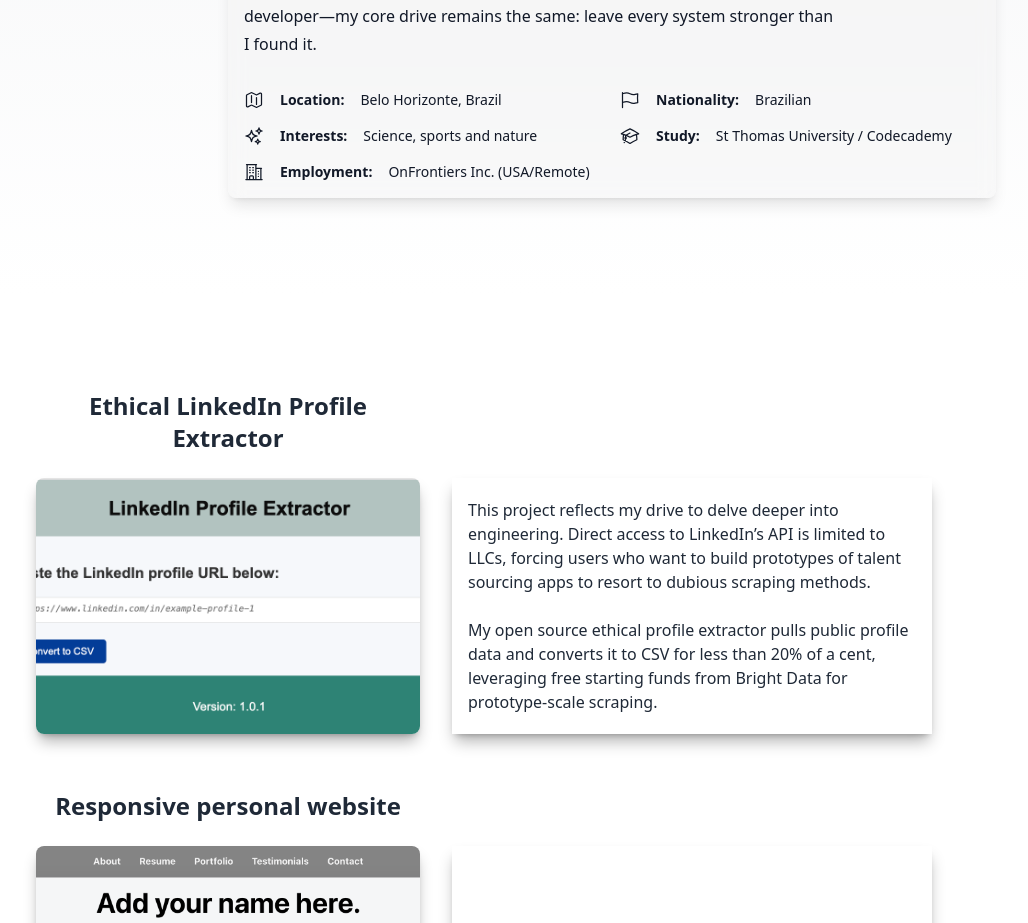
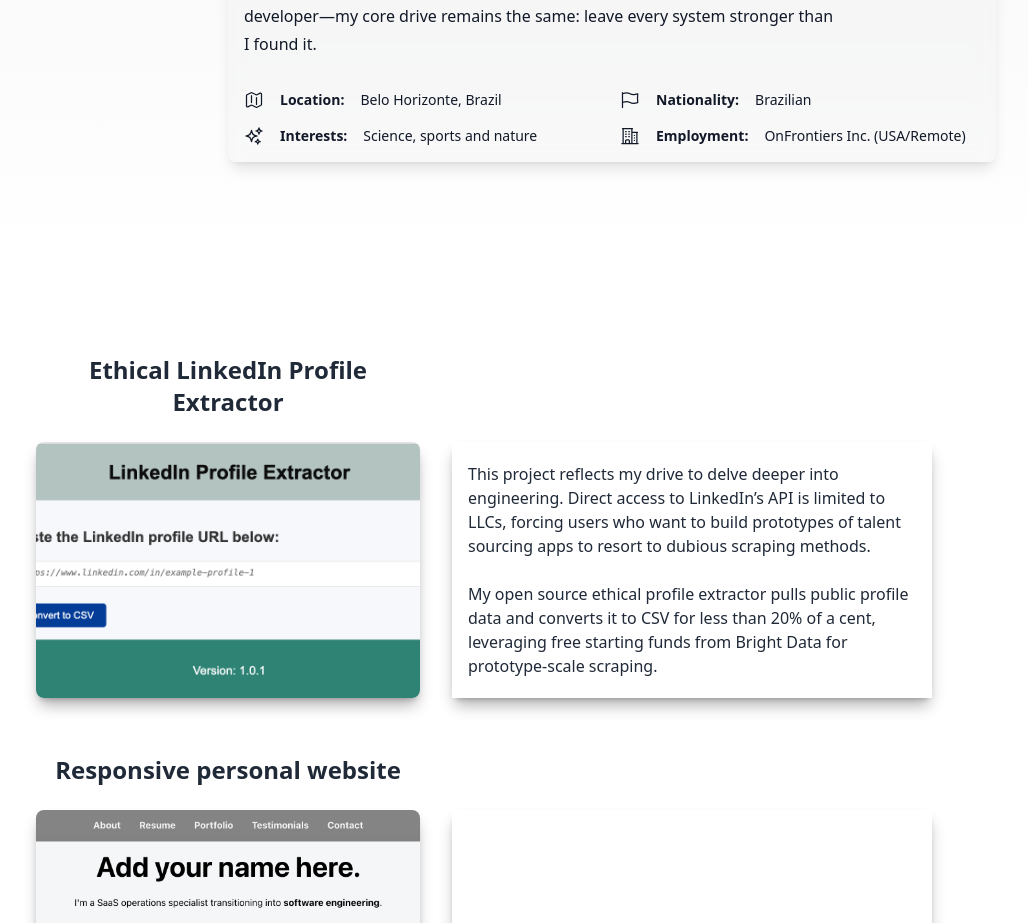
Before and after one commit to borgesenioc/react-resume-enio, a Next.js app: page / in a window 1280 px wide. Shown: the part 1186-2109 px from the top of the page, without its empty margins (156-1184 px from the left). Built offline with nearby package versions, Linux system fonts and the light colour scheme.

Commit message:
Adjust about me study section

```diff
--- a/src/data/data.tsx
+++ b/src/data/data.tsx
@@ -106,7 +106,6 @@ export const aboutData: About = {
     {label: 'Location', text: 'Belo Horizonte, Brazil', Icon: MapIcon},
     {label: 'Nationality', text: 'Brazilian', Icon: FlagIcon},
     {label: 'Interests', text: 'Science, sports and nature', Icon: SparklesIcon},
-    {label: 'Study', text: 'St Thomas University / Codecademy', Icon: AcademicCapIcon},
     {label: 'Employment', text: 'OnFrontiers Inc.  (USA/Remote)', Icon: BuildingOffice2Icon},
   ],
 };
```
